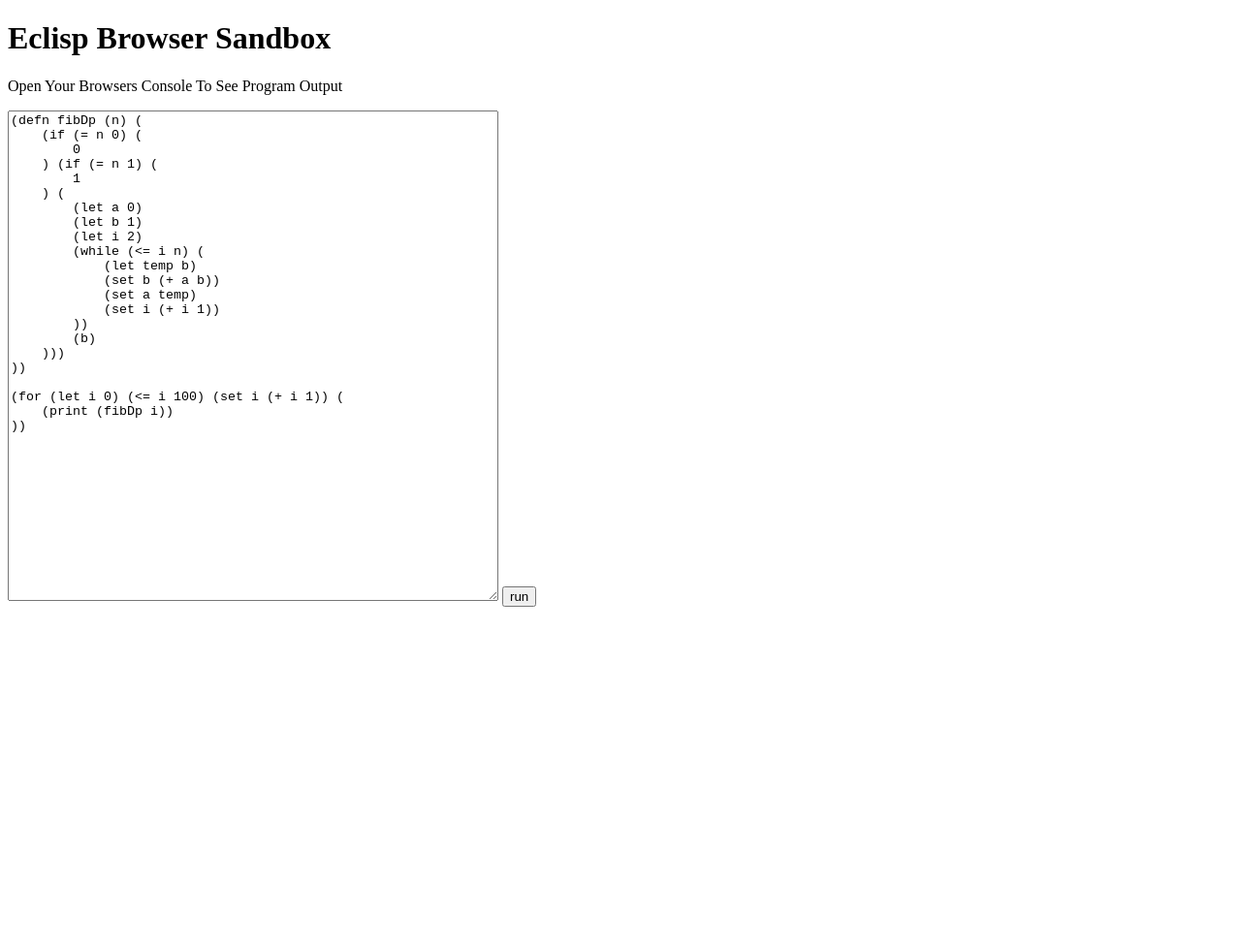
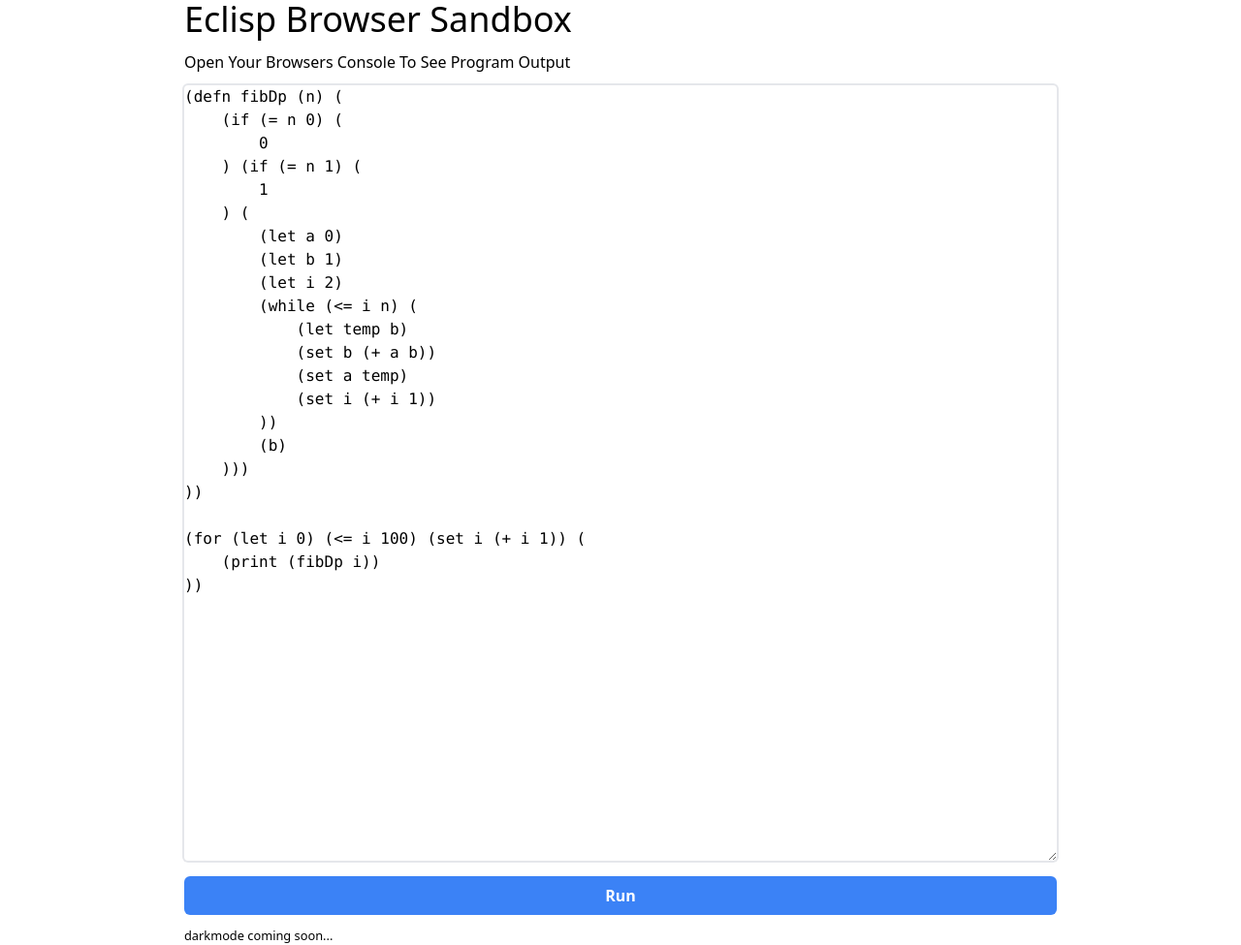
Before and after one commit to EvanChisholm1/eclisp, a website: page public/index.html in a window 1280 px wide. Shown: the whole page at 97% size. Before the commit the page ends 800 px from the top, so only its background shows below. Drawn offline with nearby package versions, Linux system fonts and the light colour scheme.

Commit message:
styled web playground a little with tailwind

```diff
--- a/public/index.html
+++ b/public/index.html
@@ -4,6 +4,7 @@
         <meta charset="UTF-8" />
         <meta name="viewport" content="width=device-width, initial-scale=1.0" />
         <title>Eclisp</title>
+        <script src="https://cdn.tailwindcss.com"></script>
         <style>
             textarea {
                 width: 500px;
@@ -12,12 +13,23 @@
         </style>
     </head>
     <body>
-        <h1>Eclisp Browser Sandbox</h1>
-        <p>Open Your Browsers Console To See Program Output</p>
-        <form>
-            <textarea width="500px" height="500px"> </textarea>
-            <button type="submit">run</button>
-        </form>
+        <div class="grid gap-3 w-100% place-content-center">
+            <h1 class="text-4xl">Eclisp Browser Sandbox</h1>
+            <p>Open Your Browsers Console To See Program Output</p>
+            <form class="grid gap-4">
+                <textarea
+                    class="w-[900px] h-[800px] font-mono ring-none outline-none border-none rounded ring-2 ring-gray-200 focus:ring-2 focus:ring-blue-500"
+                >
+                </textarea>
+                <button
+                    class="bg-blue-500 text-white rounded-md p-2 font-semibold"
+                    type="submit"
+                >
+                    Run
+                </button>
+            </form>
+            <small>darkmode coming soon...</small>
+        </div>
         <script src="./browser.js"></script>
     </body>
 </html>
```
Also changed, not shown: README.md.
